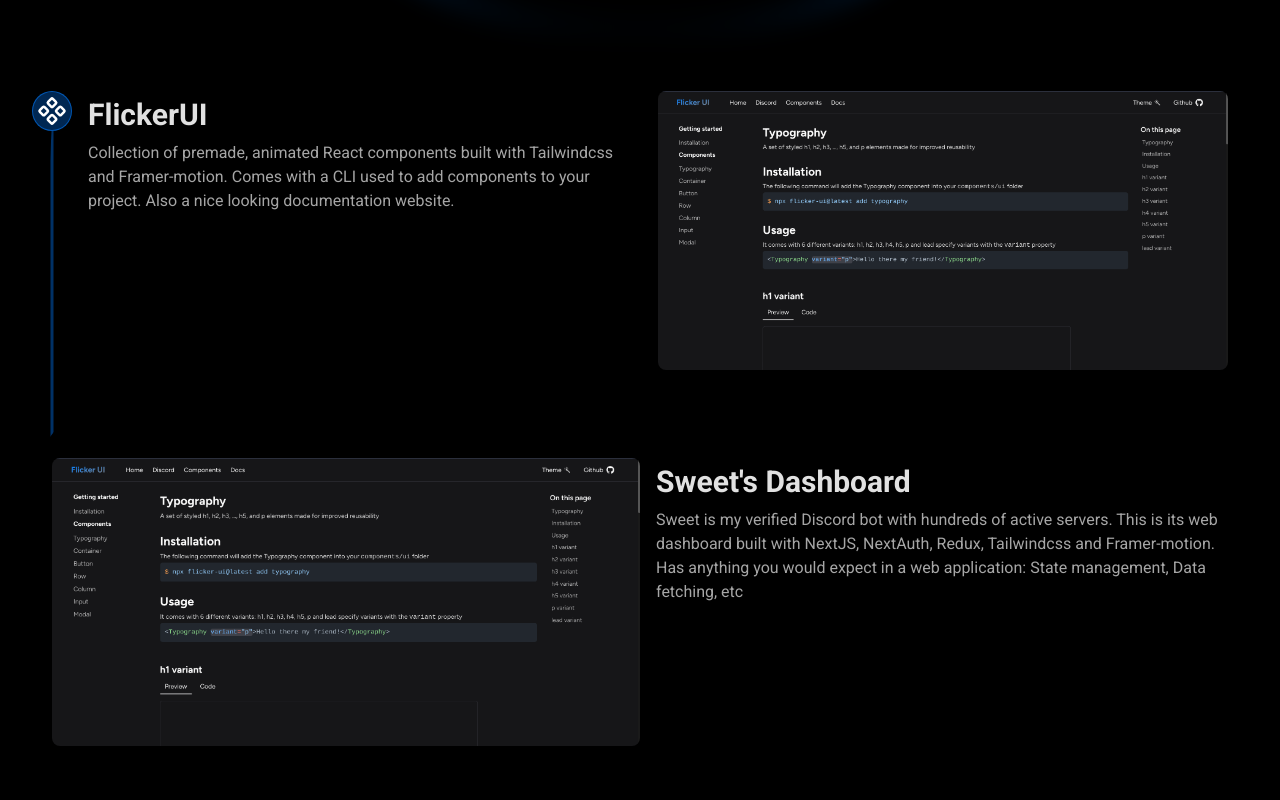
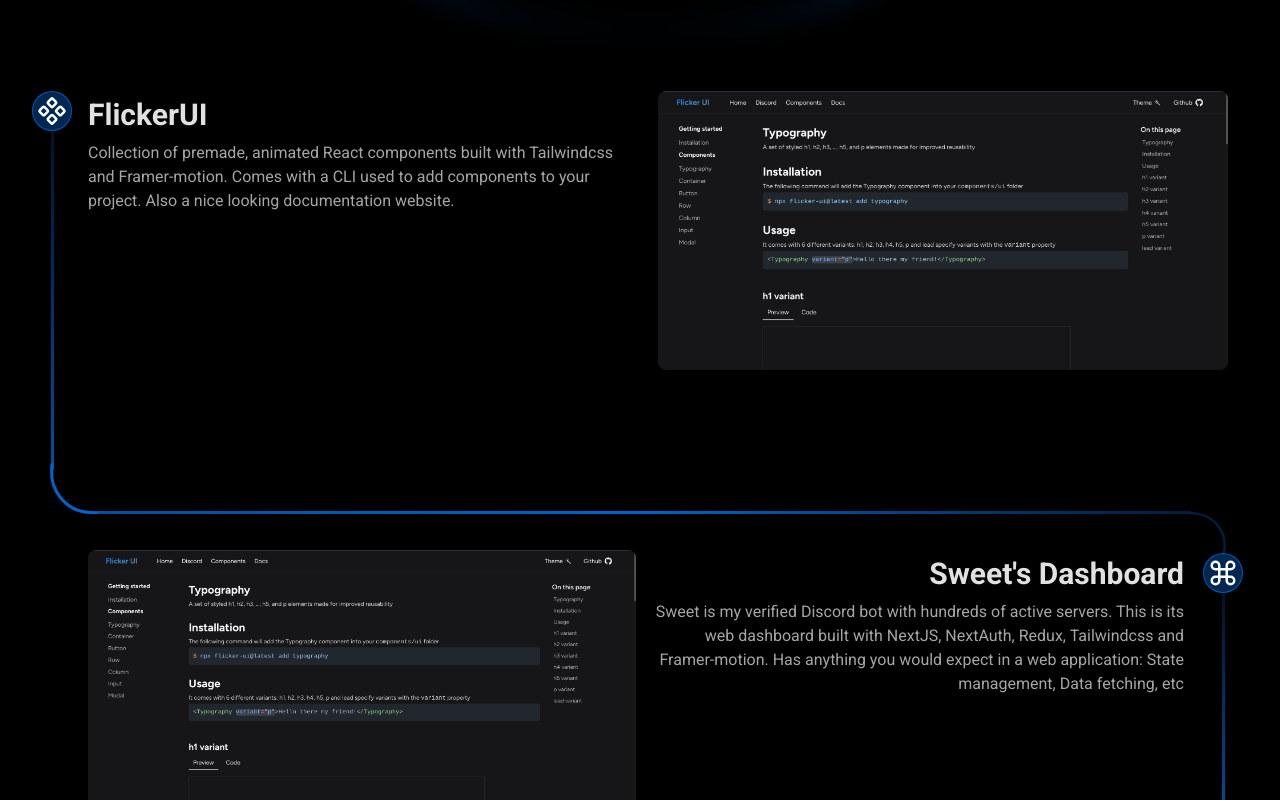
Before and after one commit to Humboorgir/portfolio-v3, a Next.js app: page / in a window 1280 px wide. Shown: the part 1440-2240 px from the top of the page. Built offline with nearby package versions, Linux system fonts and the light colour scheme.

Commit message:
feat(home): add rings around projects

```diff
--- /dev/null
+++ b/src/components/svg/horizontal-line.tsx
@@ -0,0 +1,28 @@
+import { cn } from "@/lib/utils";
+
+type Props = {
+  className?: string;
+};
+
+const HorizontalLine = ({ className }: Props) => {
+  return (
+    <svg
+      width="calc(100% - 16px)"
+      height="4"
+      viewBox="0 0 calc(100% - 16px) 4"
+      fill="none"
+      xmlns="http://www.w3.org/2000/svg"
+      className={cn("mx-auto", className)}>
+      <line
+        y1="1.04999"
+        x2="calc(100% - 16px)"
+        y2="1.04999"
+        stroke="hsl(var(--primary))"
+        strokeOpacity="0.7"
+        strokeWidth="3"
+      />
+    </svg>
+  );
+};
+
+export default HorizontalLine;
--- a/src/components/svg/ring.tsx
+++ b/src/components/svg/ring.tsx
@@ -1,7 +1,7 @@
 import { cn } from "@/lib/utils";
 
 type Props = {
-  className: string;
+  className?: string;
 };
 
 const Ring = ({ className }: Props) => {
@@ -17,7 +17,7 @@
         <path
           d="M575.388 154.834C575.201 167.669 568.693 180.468 555.68 192.709C542.646 204.969 523.513 216.226 499.364 225.71C451.099 244.665 384.154 256.011 310.047 254.934C235.94 253.856 169.354 240.568 121.661 220.218C97.797 210.035 78.9998 198.227 66.3277 185.593C53.6762 172.979 47.5428 159.996 47.7294 147.161C47.9161 134.326 54.4243 121.527 67.4372 109.286C80.4714 97.0258 99.604 85.7694 123.753 76.285C172.018 57.3297 238.963 45.9835 313.07 47.0611C387.177 48.1387 453.763 61.4266 501.456 81.7772C525.32 91.9597 544.117 103.768 556.789 116.402C569.441 129.016 575.574 141.999 575.388 154.834Z"
           stroke="url(#paint0_linear_1_5)"
-          stroke-width="14"
+          strokeWidth="14"
         />
       </g>
       <defs>
@@ -28,8 +28,8 @@
           width="621.667"
           height="302.014"
           filterUnits="userSpaceOnUse"
-          color-interpolation-filters="sRGB">
-          <feFlood flood-opacity="0" result="BackgroundImageFix" />
+          colorInterpolationFilters="sRGB">
+          <feFlood floodOpacity="0" result="BackgroundImageFix" />
           <feBlend mode="normal" in="SourceGraphic" in2="BackgroundImageFix" result="shape" />
           <feGaussianBlur stdDeviation="12" result="effect1_foregroundBlur_1_5" />
         </filter>
@@ -40,8 +40,8 @@
           x2="309.945"
           y2="261.933"
           gradientUnits="userSpaceOnUse">
-          <stop stop-color="#0063CC" />
-          <stop offset="1" stop-color="#0063CC" stop-opacity="0" />
+          <stop stopColor="#0063CC" />
+          <stop offset="1" stopColor="#0063CC" stopOpacity="0" />
         </linearGradient>
       </defs>
     </svg>
--- /dev/null
+++ b/src/components/svg/vertical-line.tsx
@@ -0,0 +1,33 @@
+import { cn } from "@/lib/utils";
+
+type Props = {
+  className?: string;
+};
+
+const Line = ({ className }: Props) => {
+  return (
+    <svg
+      width="3"
+      height="100%"
+      viewBox="0 0 2 100%"
+      fill="none"
+      xmlns="http://www.w3.org/2000/svg"
+      className={cn("mx-auto", className)}>
+      <line x1="1" y1="100%" x2="1" stroke="url(#paint0_linear_3_9)" strokeWidth="3" />
+      <defs>
+        <linearGradient
+          id="paint0_linear_3_9"
+          x1="3"
+          y1="19"
+          x2="3"
+          y2="351"
+          gradientUnits="userSpaceOnUse">
+          <stop stopColor="#0063CC" stopOpacity="0.3" />
+          <stop offset="0.500419" stopColor="#0063CC" stopOpacity="0.6" />
+        </linearGradient>
+      </defs>
+    </svg>
+  );
+};
+
+export default Line;
--- a/src/pages/index.tsx
+++ b/src/pages/index.tsx
@@ -6,6 +6,8 @@
 import Button from "@/components/ui/button";
 
 import Ring from "@/components/svg/ring";
+import VerticalLine from "@/components/svg/vertical-line";
+import HorizontalLine from "@/components/svg/horizontal-line";
 
 import { FaReact as React } from "react-icons/fa";
 import { VscServerProcess as Process } from "react-icons/vsc";
@@ -136,25 +138,17 @@
 
       {/* projects  */}
       <Container>
-        <Column className="space-y-12">
-          <Row className="relative p-5 pl-14 min-h-[1px]" items="start">
+        <Column>
+          <Column>
+            <Row className="relative p-5 pb-[80px] pl-14 min-h-[1px]" items="start">
               {/* logo and line  */}
-            <div className="mt-5 h-full absolute left-0 top-0">
-              <div className="bg-primary/40 border border-primary/80 rounded-full p-1">
+              <Column className="mt-5 h-full absolute left-0 top-0">
+                <div className="bg-primary/40 border border-primary/80 rounded-full w-fit p-1">
                   <Component className="text-3xl text-white" />
                 </div>
-              <svg
-                viewBox={`0 0 3 100%`}
-                width="3"
-                height="100%"
-                className="absolute left-[50%] translate-x-[-50%]">
-                <path
-                  d={`M 1 0V -36 l 3 24 V 300 l -18 24V 300`}
-                  fill="hsl(var(--primary))"
-                  className="w-1"
-                  fillOpacity="0.5"></path>
-              </svg>
-            </div>
+                <div className="w-[3px] h-full bg-gradient-to-b from-primary/20 to-primary/80" />
+              </Column>
+
               <Column className="mr-4" items="start">
                 <Text className="text-foreground/90" variant="h3">
                   FlickerUI
@@ -173,26 +167,68 @@
                 height={800}
               />
             </Row>
+            <Row items="end" className="w-[calc(100%-34px)] mt-[14px]">
+              <svg
+                width="50"
+                height="50"
+                viewBox="0 0 50 50"
+                fill="none"
+                className="rotate-[2deg]"
+                xmlns="http://www.w3.org/2000/svg">
+                <path
+                  d="M2 0V7.79708C2 17.0811 5.21323 26.0791 11.0941 33.263V33.263C18.7299 42.5908 30.1483 48 42.2029 48H50"
+                  stroke="#0063CC"
+                  stroke-width="3"
+                />
+              </svg>
+              <div
+                className="h-[3px] translate-x-[-2px] w-[calc(100%-88px)] bg-gradient-to-r
+              from-primary/80 via-primary to-primary/30"
+              />
+            </Row>
+          </Column>
 
-          <Row className="p-5" items="start">
+          <Column>
+            <Row className="relative p-14 pr-16 min-h-[1px]" items="start">
               <Image
-              className="h-full w-[50%] rounded-lg"
+                className="h-full w-[50%] rounded-lg translate-y-[-20px]"
                 src="/flickerUI.png"
                 alt="FlickerUI"
                 width={900}
                 height={800}
               />
-            <Column className="ml-4" items="start">
+              <Column className="ml-4 text-right translate-y-[-20px]" items="end">
                 <Text className="text-foreground/90" variant="h3">
                   Sweet's Dashboard
                 </Text>
                 <Text variant="p">
                   Sweet is my verified Discord bot with hundreds of active servers. This is its web
-                dashboard built with NextJS, NextAuth, Redux, Tailwindcss and Framer-motion. Has anything
-                you would expect in a web application: State management, Data fetching, etc
+                  dashboard built with NextJS, NextAuth, Redux, Tailwindcss and Framer-motion. Has
+                  anything you would expect in a web application: State management, Data fetching, etc
                 </Text>
               </Column>
+
+              {/* logo and line  */}
+              <Column className="h-full absolute right-0 top-0">
+                <svg
+                  width="50"
+                  height="50"
+                  viewBox="0 0 50 50"
+                  fill="none"
+                  className="rotate-[7deg] translate-x-[-15px] translate-y-[-0.5px] stroke-primary/30"
+                  xmlns="http://www.w3.org/2000/svg">
+                  <path
+                    d="M48 50V42.2029C48 32.9189 44.7868 23.9209 38.9059 16.737V16.737C31.2701 7.40917 19.8517 2 7.79708 2L1.90735e-06 2"
+                    stroke-width="3"
+                  />
+                </svg>
+                <div className="bg-primary/40 border border-primary/80 rounded-full w-fit p-1">
+                  <Command className="text-3xl text-white" />
+                </div>
+                <div className="w-[3px] h-full bg-gradient-to-b from-primary/20 to-primary" />
+              </Column>
             </Row>
+          </Column>
 
           <Row className="p-5" items="start">
             <Column className="mr-4" items="start">
```
Also changed, not shown: public/curve.svg (added). Lines whose indentation alone changed are shown as unchanged.
